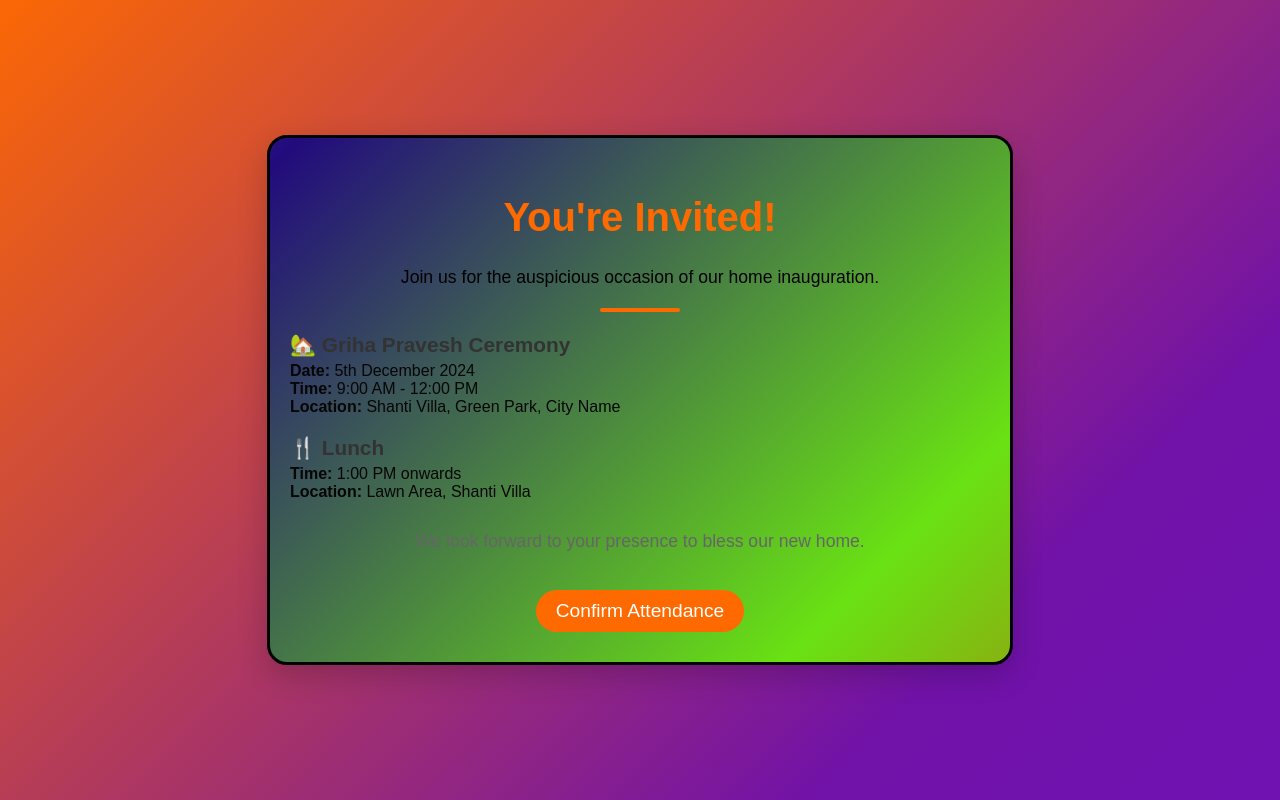
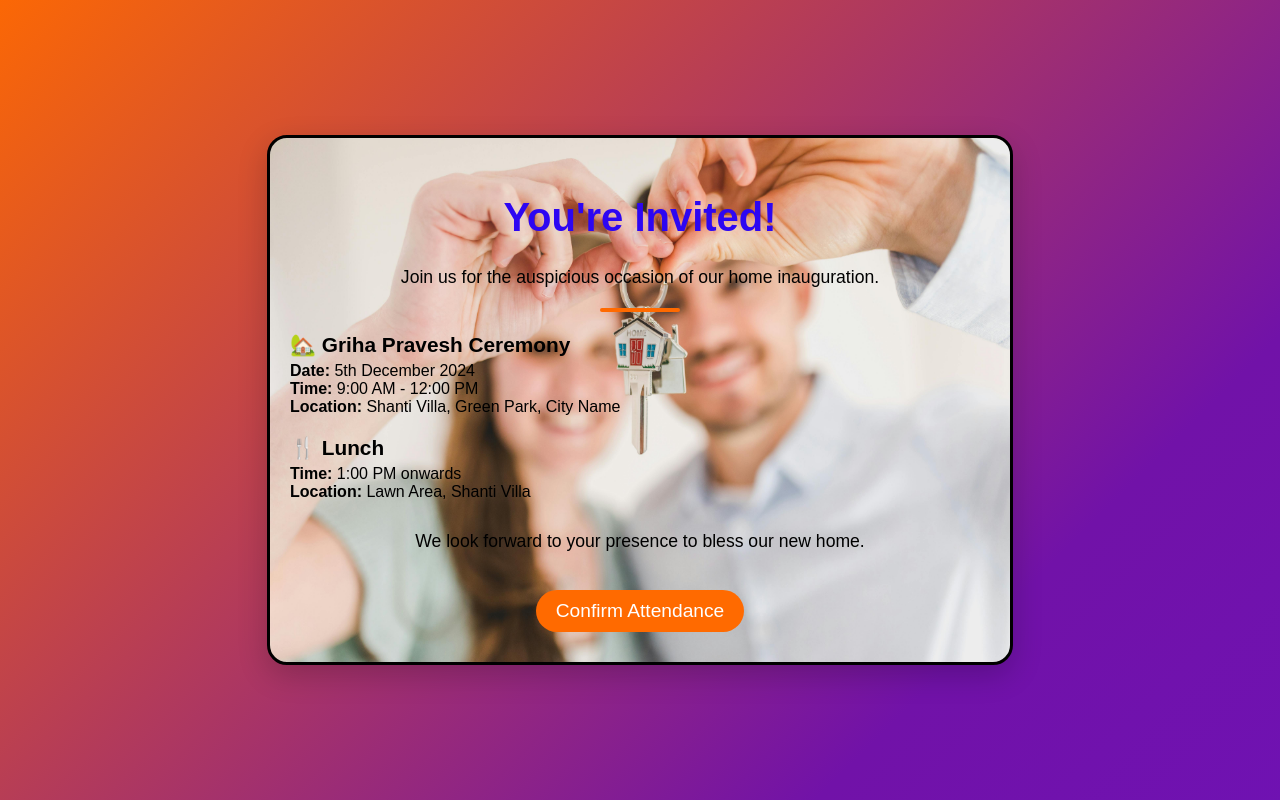
Before and after one commit to kartiksoni16/My_Projects, a plain HTML site: page Project/Invitation Card/Home Invitation/index.html in a window 1280 px wide. Drawn offline with Linux system fonts and the light colour scheme.

Commit message:
Home Inogration Backgrond Changes

```diff
--- a/Project/Invitation Card/Home Invitation/index.html
+++ b/Project/Invitation Card/Home Invitation/index.html
@@ -41,9 +41,10 @@
             max-width: 700px;
             box-shadow: 0 10px 30px rgba(0, 0, 0, 0.2);
             text-align: center;
-            background: linear-gradient(-45deg, #f10e0e, #69e213, #220b7d, #f0f0f0, #f50606, #d9fe06), #4f0475;
-            animation: gradient-animation 10s ease infinite;
-            background-size: 400% 400%;
+            background-image: url("pexels-rdne-8293700.jpg");
+            /* background: linear-gradient(-45deg, #f10e0e, #69e213, #220b7d, #f0f0f0, #f50606, #d9fe06), #4f0475; */
+            /* animation: gradient-animation 10s ease infinite; */
+            background-size: 100% 100%;
 
         }
 
@@ -53,13 +54,13 @@
 
         .invitation-header h1 {
             font-size: 2.5rem;
-            color: #ff6a00;
+            color: #2d06f2;
             font-weight: bold;
         }
 
         .invitation-header p {
             font-size: 1.1rem;
-            color: #000000;
+            color: #010101;
             margin: 10px 0;
         }
 
@@ -74,7 +75,7 @@
         .event-details {
             margin-top: 20px;
             font-size: 1.1rem;
-            color: #060606;
+            color: #000000;
         }
 
         .event-item {
@@ -84,7 +85,7 @@
 
         .event-item h3 {
             font-size: 1.3rem;
-            color: #333;
+            color: #000000;
             margin-bottom: 5px;
         }
 
@@ -96,7 +97,7 @@
         .footer-message {
             margin-top: 30px;
             font-size: 1.1rem;
-            color: #666;
+            color: #000000;
         }
 
         .cta-btn {
@@ -112,8 +113,8 @@
         }
 
         .cta-btn:hover {
-            background: #ff9800;
-            transform: scale(1.05);
+            background: #ee0a0ae8;
+            transform: scale(1.2);
         }
     </style>
 </head>
```
Also changed, not shown: Project/Invitation Card/Home Invitation/abc.jpg (added), Project/Invitation Card/Home Invitation/pexels-rdne-8293700.jpg (added), 2 other files.
